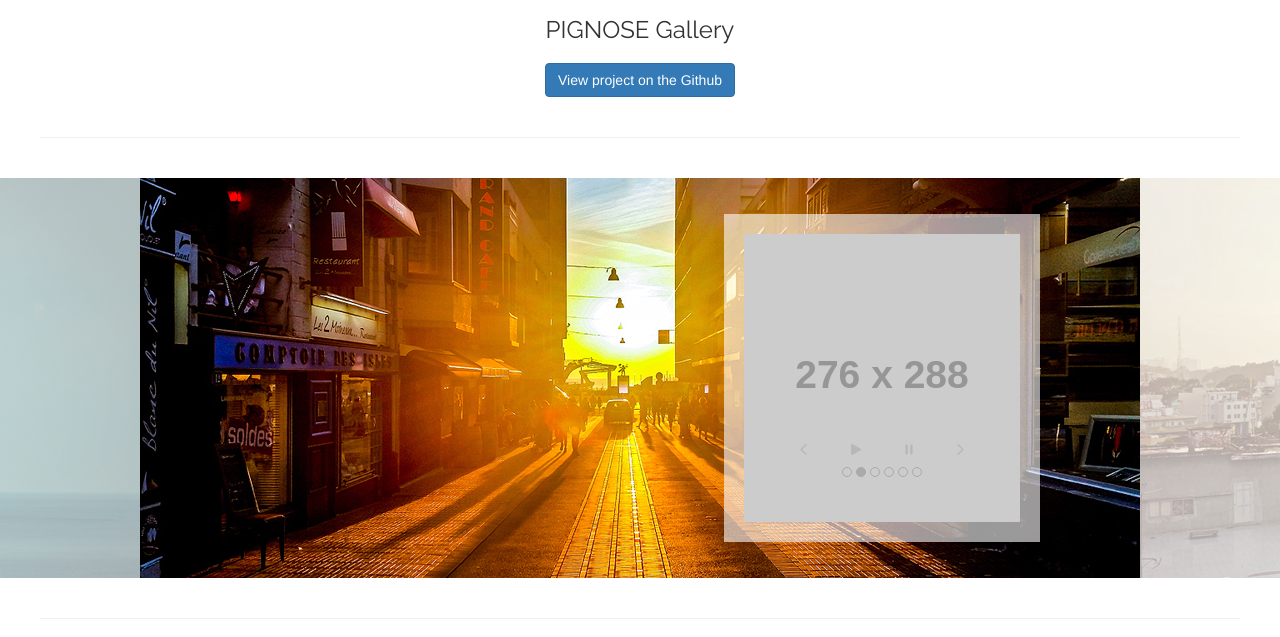
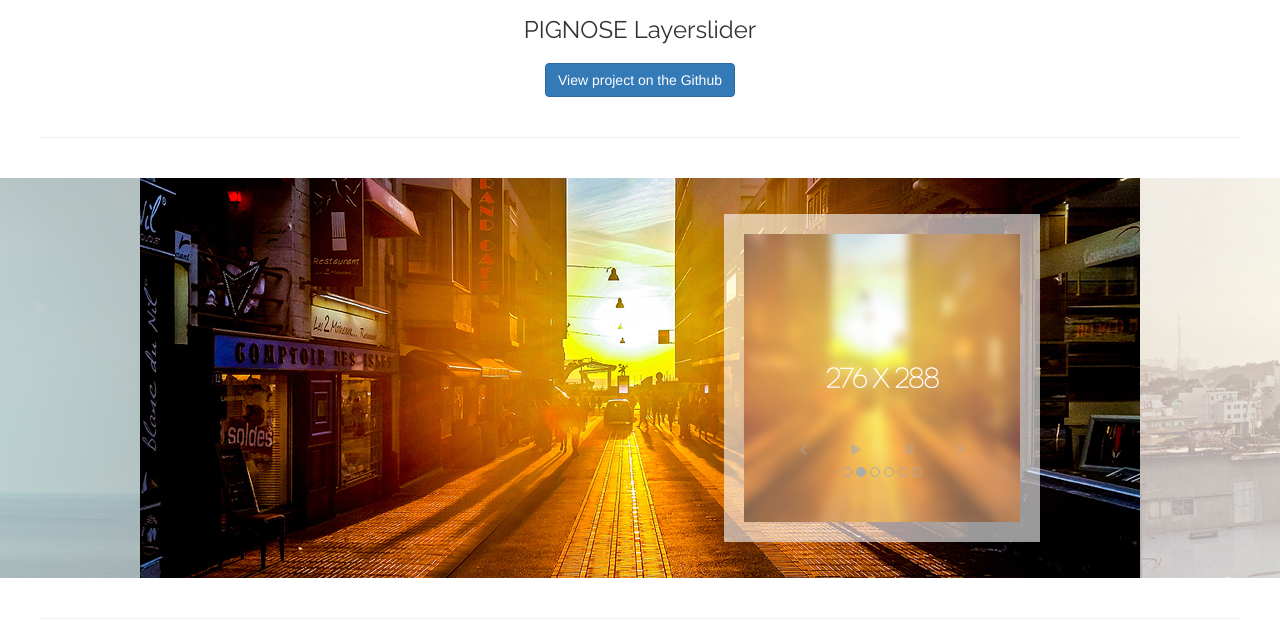
Before and after one commit to KennethanCeyer/parallax-slider, a plain HTML site: page index.html in a window 1280 px wide. Shown: the part 163-800 px from the top of the page. Drawn offline with nearby package versions, Linux system fonts and the light colour scheme; placeholder pictures from the web are drawn by us.

Commit message:
Changed thumb images.

```diff
--- a/index.html
+++ b/index.html
@@ -80,7 +80,7 @@
 	<div id="wrapper">
 		<div class="header">
 			<img src="assets/img/pignose-logo.jpg" alt="" />
-			<h1>PIGNOSE Gallery</h1>
+			<h1>PIGNOSE Layerslider</h1>
 			<a href="https://github.com/KennethanCeyer/PIGNOSE-LayerSlider" target="_blank" class="btn btn-primary">View project on the Github</a>
 		</div>
 		<div id="visual">
@@ -98,12 +98,12 @@
 				<!-- Slide Description Image Area (316 x 328) -->
 				<div class="script-wrap">
 					<ul class="script-group">
-						<li><div class="inner-script"><img src="http://placehold.it/276x288/f8f8f8/b71200" alt="Dummy Image" /></div></li>
-						<li><div class="inner-script"><img src="http://placehold.it/276x288/f8f8f8/b71200" alt="Dummy Image" /></div></li>
-						<li><div class="inner-script"><img src="http://placehold.it/276x288/f8f8f8/b71200" alt="Dummy Image" /></div></li>
-						<li><div class="inner-script"><img src="http://placehold.it/276x288/f8f8f8/b71200" alt="Dummy Image" /></div></li>
-						<li><div class="inner-script"><img src="http://placehold.it/276x288/f8f8f8/b71200" alt="Dummy Image" /></div></li>
-						<li><div class="inner-script"><img src="http://placehold.it/276x288/f8f8f8/b71200" alt="Dummy Image" /></div></li>
+						<li><div class="inner-script"><img src="assets/img/visual_slide_script01.jpg" alt="Dummy Image" /></div></li>
+						<li><div class="inner-script"><img src="assets/img/visual_slide_script02.jpg" alt="Dummy Image" /></div></li>
+						<li><div class="inner-script"><img src="assets/img/visual_slide_script03.jpg" alt="Dummy Image" /></div></li>
+						<li><div class="inner-script"><img src="assets/img/visual_slide_script04.jpg" alt="Dummy Image" /></div></li>
+						<li><div class="inner-script"><img src="assets/img/visual_slide_script05.jpg" alt="Dummy Image" /></div></li>
+						<li><div class="inner-script"><img src="assets/img/visual_slide_script06.jpg" alt="Dummy Image" /></div></li>
 					</ul>
 					<div class="slide-controller">
 						<a href="#" class="btn-prev"><img src="assets/img/btn_prev.png" alt="Prev Slide" /></a>
```
Also changed, not shown: assets/img/slide_1.jpg (deleted), assets/img/slide_2.jpg (deleted), assets/img/slide_3.jpg (deleted), assets/img/visual_slide_script01.jpg (added), assets/img/visual_slide_script02.jpg (added), assets/img/visual_slide_script03.jpg (added), assets/img/visual_slide_script04.jpg (added), assets/img/visual_slide_script05.jpg (added), assets/img/visual_slide_script06.jpg (added), 1 other file.
